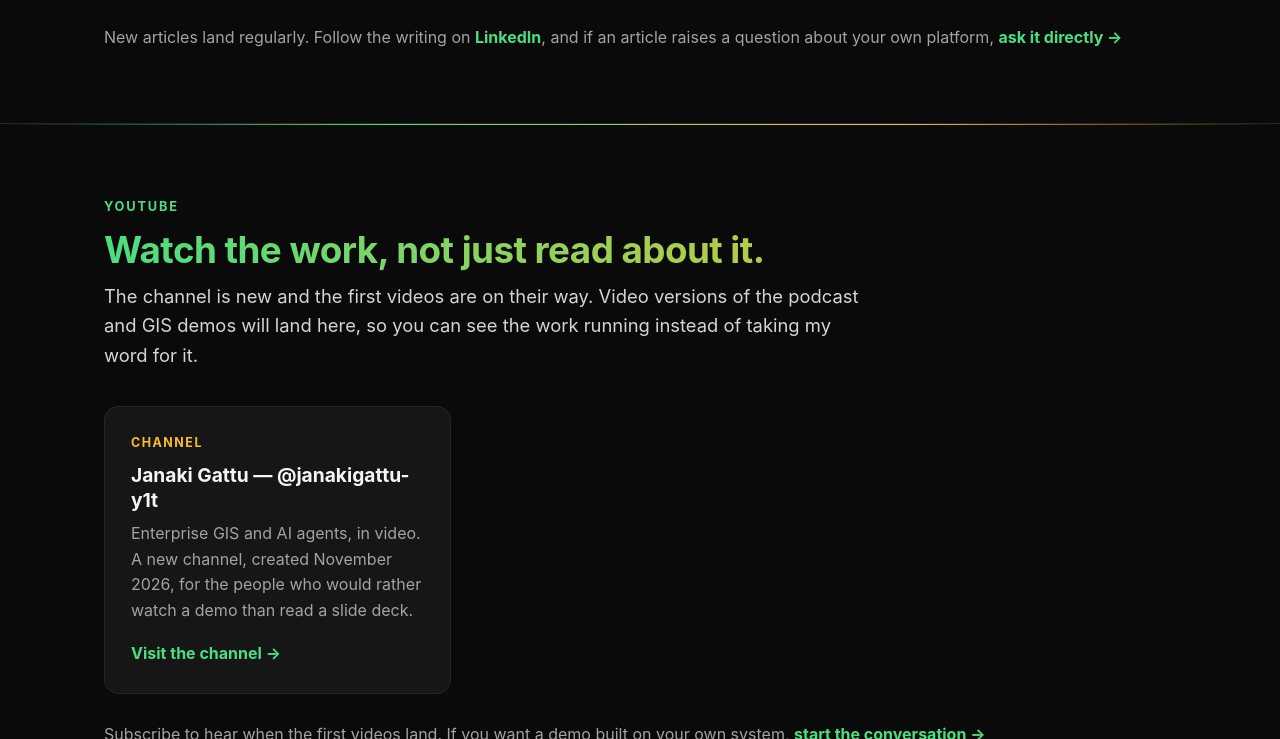
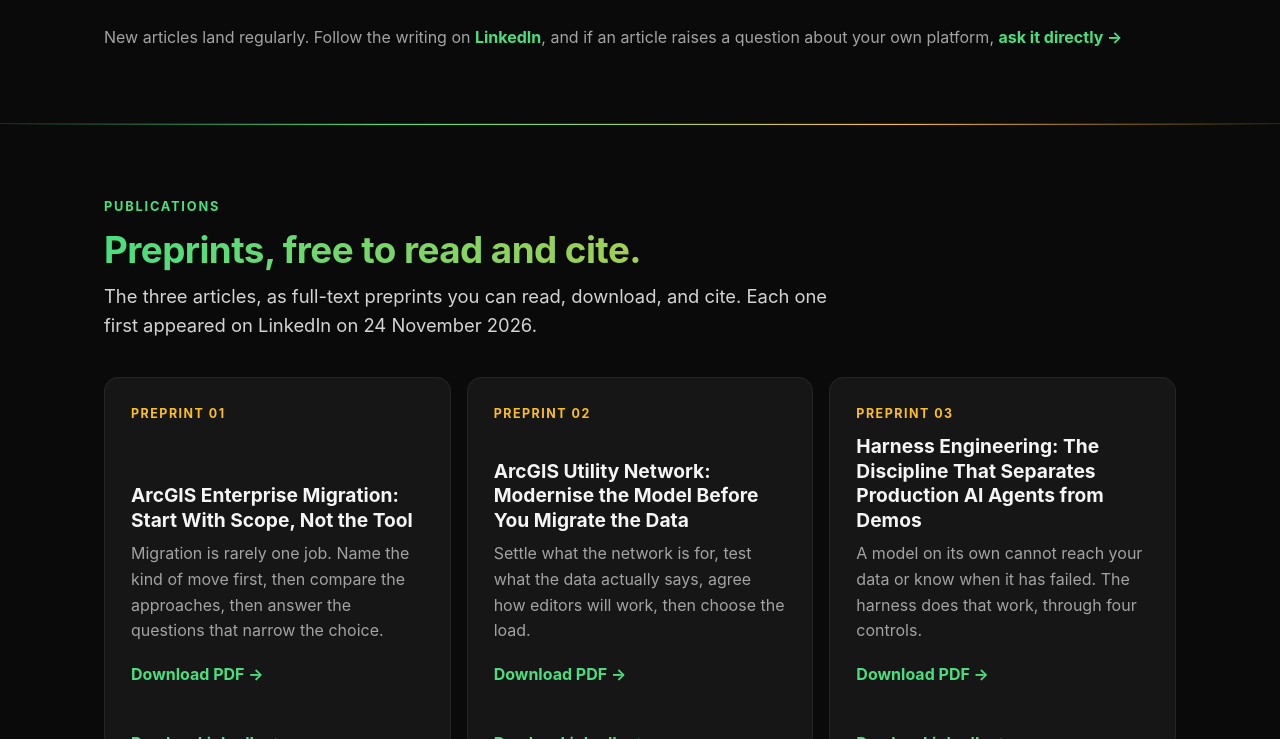
Before and after one commit to janakigattu/janakigattu.github.io, a plain HTML site: page index.html in a window 1280 px wide. Shown: the part 11261-12000 px from the top of the page. Drawn offline with Linux system fonts and the light colour scheme.

Commit message:
Publications: 3 article preprints + sitemap

```diff
--- a/index.html
+++ b/index.html
@@ -773,6 +773,37 @@
 </section>
 <div class="breaker" aria-hidden="true"></div>
 
+<!-- PUBLICATIONS -->
+<section id="publications">
+  <div class="wrap">
+    <p class="kicker">Publications</p>
+    <h2>Preprints, free to read and cite.</h2>
+    <p class="hook">The three articles, as full-text preprints you can read, download, and cite. Each one first appeared on LinkedIn on 24 November 2026.</p>
+    <div class="articles">
+      <div class="article reveal">
+        <p class="num">Preprint 01</p>
+        <h3>ArcGIS Enterprise Migration: Start With Scope, Not the Tool</h3>
+        <p>Migration is rarely one job. Name the kind of move first, then compare the approaches, then answer the questions that narrow the choice.</p>
+        <a href="publications/arcgis-enterprise-migration-start-with-scope-not-the-tool.pdf">Download PDF &rarr;</a><br><a href="https://www.linkedin.com/pulse/arcgis-enterprise-migration-start-scope-tool-janaki-gattu-g8xnc/" target="_blank" rel="noopener">Read on LinkedIn &rarr;</a>
+      </div>
+      <div class="article reveal">
+        <p class="num">Preprint 02</p>
+        <h3>ArcGIS Utility Network: Modernise the Model Before You Migrate the Data</h3>
+        <p>Settle what the network is for, test what the data actually says, agree how editors will work, then choose the load.</p>
+        <a href="publications/arcgis-utility-network-modernise-the-model-before-you-migrate-the-data.pdf">Download PDF &rarr;</a><br><a href="https://www.linkedin.com/pulse/arcgis-utility-network-modernise-model-before-you-migrate-gattu-z6vuc/" target="_blank" rel="noopener">Read on LinkedIn &rarr;</a>
+      </div>
+      <div class="article reveal">
+        <p class="num">Preprint 03</p>
+        <h3>Harness Engineering: The Discipline That Separates Production AI Agents from Demos</h3>
+        <p>A model on its own cannot reach your data or know when it has failed. The harness does that work, through four controls.</p>
+        <a href="publications/harness-engineering-discipline-separates-production-ai-agents-from-demos.pdf">Download PDF &rarr;</a><br><a href="https://www.linkedin.com/pulse/harness-engineering-discipline-separates-production-ai-janaki-gattu-jdcdc/" target="_blank" rel="noopener">Read on LinkedIn &rarr;</a>
+      </div>
+    </div>
+    <p class="section-cta">Zenodo preprint records with DOIs are in progress for all three articles, and will be linked here once published. If an article raises a question about your own platform, <a href="mailto:gjanaki360@gmail.com?subject=Publication%20question">ask it directly &rarr;</a></p>
+  </div>
+</section>
+<div class="breaker" aria-hidden="true"></div>
+
 <!-- YOUTUBE -->
 <section id="youtube">
   <div class="wrap">
```
Also changed, not shown: sitemap.xml (+25 -1 lines).
